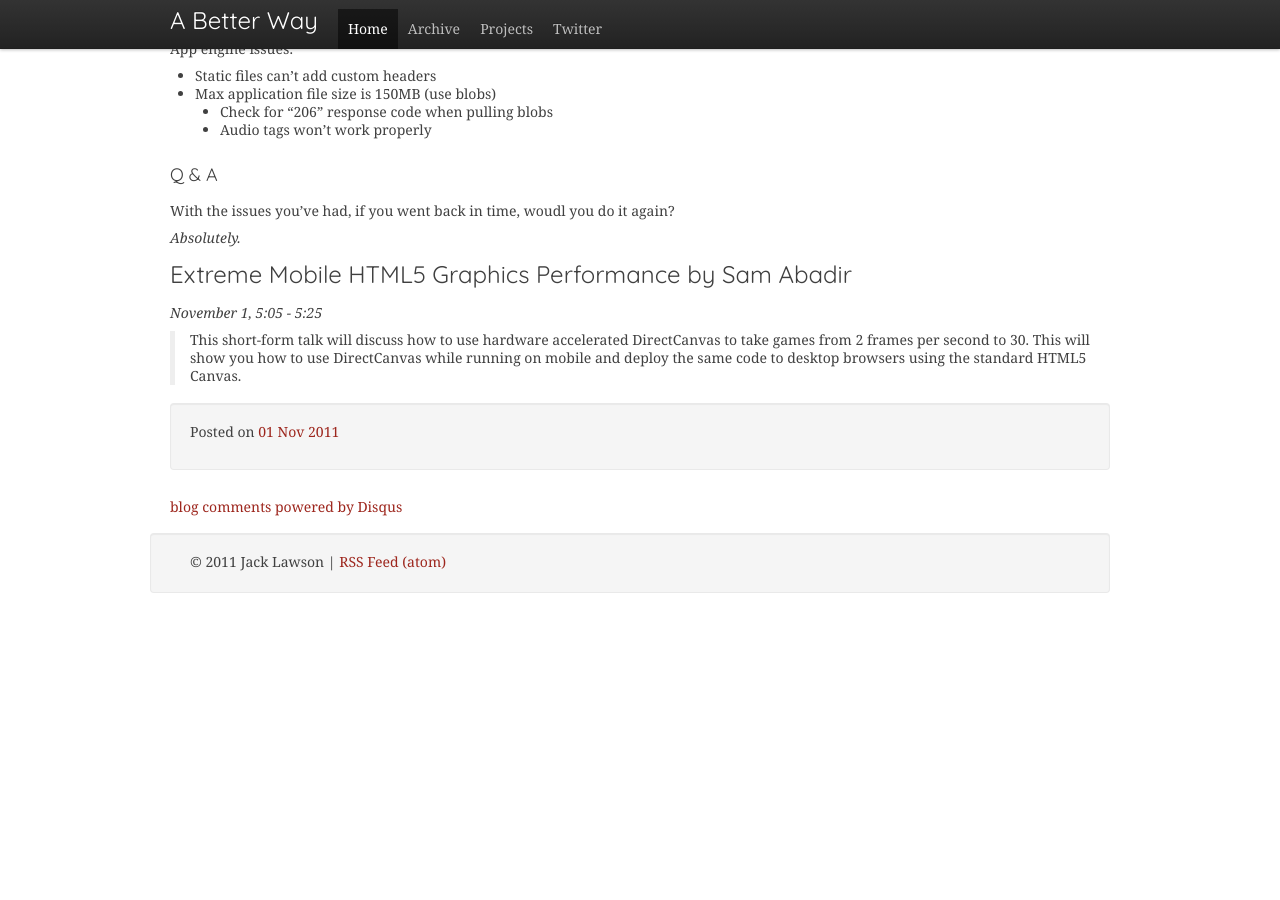
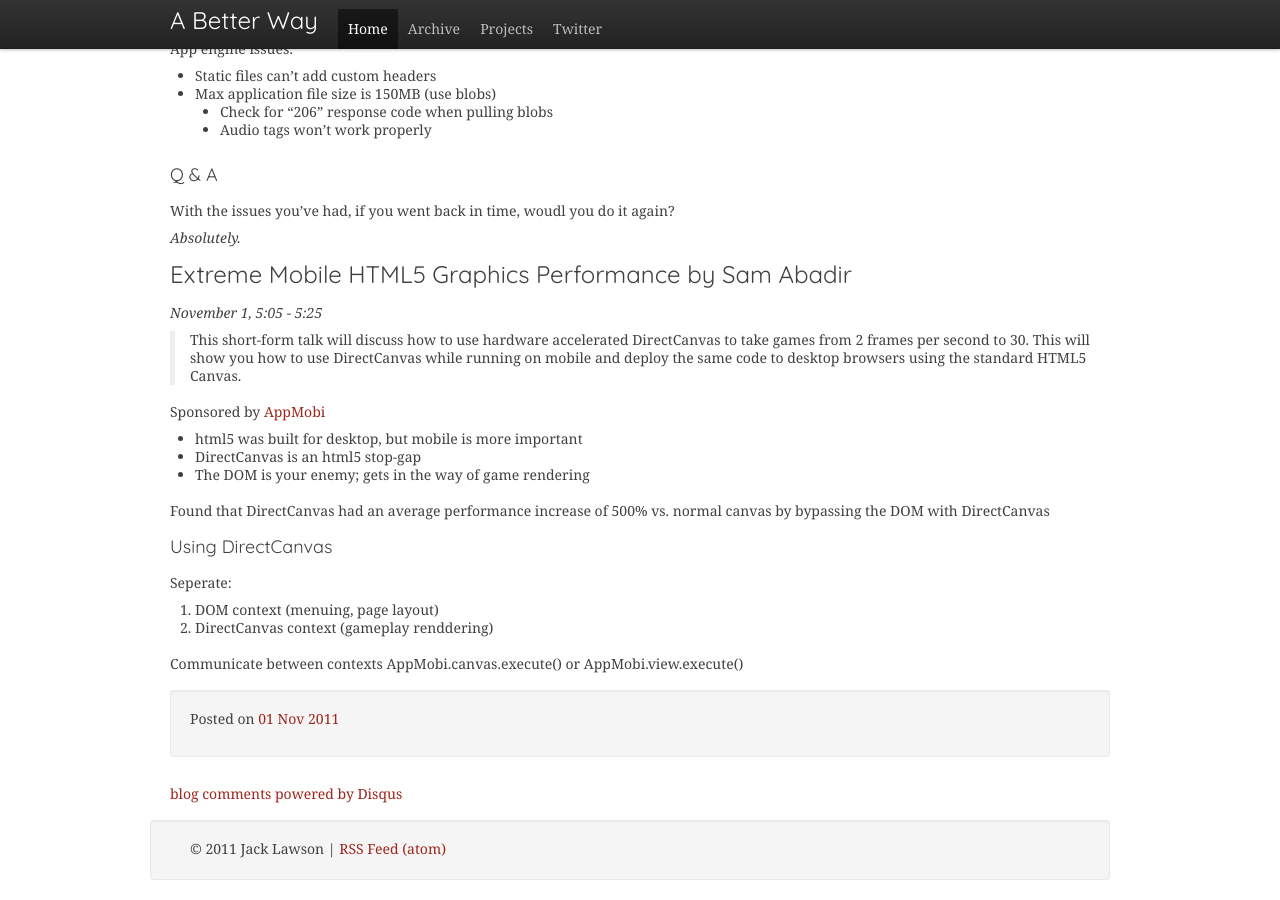
Before and after one commit to ajacksified/ajacksified.github.com, a Jekyll site: the page built from _posts/2011-11-01-new-game-conf-liveblog.markdown, in a window 1280 px wide and 900 px high, scrolled down 12833 px. Built offline with Jekyll 4.4.1, drawn with Linux system fonts in a browser that asks for light colours; nearby versions of some CDN libraries; some web fonts are replaced; Markdown is read by kramdown in place of the engine named in the settings; comment, search, counter and statistics services are not loaded; before the commit the page ends 13446 px from its top, so only the background shows below that.

Commit message:
session 7

```diff
--- a/_posts/2011-11-01-new-game-conf-liveblog.markdown
+++ b/_posts/2011-11-01-new-game-conf-liveblog.markdown
@@ -876,3 +876,21 @@ With the issues you've had, if you went back in time, woudl you do it again?
 > DirectCanvas to take games from 2 frames per second to 30. This will show you
 > how to use DirectCanvas while running on mobile and deploy the same code to
 > desktop browsers using the standard HTML5 Canvas.
+
+Sponsored by [AppMobi](http://appmobi.com)
+
+* html5 was built for desktop, but mobile is more important
+* DirectCanvas is an html5 stop-gap
+* The DOM is your enemy; gets in the way of game rendering
+
+Found that DirectCanvas had an average performance increase of 500% vs.
+normal canvas by bypassing the DOM with DirectCanvas
+
+### Using DirectCanvas
+
+Seperate:
+
+1. DOM context (menuing, page layout)
+2. DirectCanvas context (gameplay renddering)
+
+Communicate between contexts AppMobi.canvas.execute() or AppMobi.view.execute()
```
